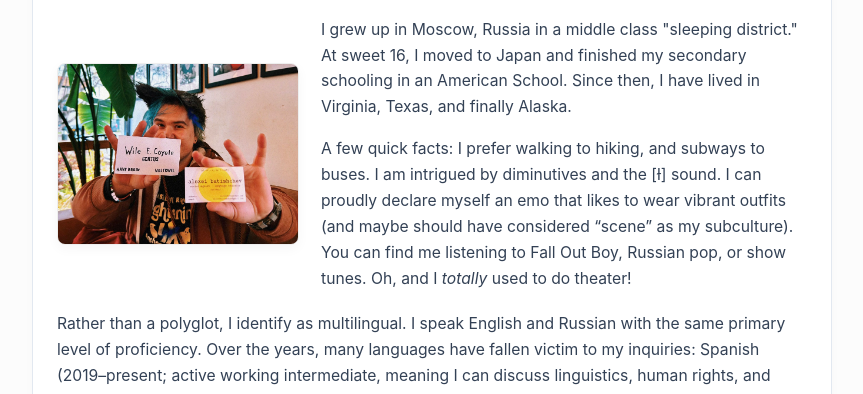
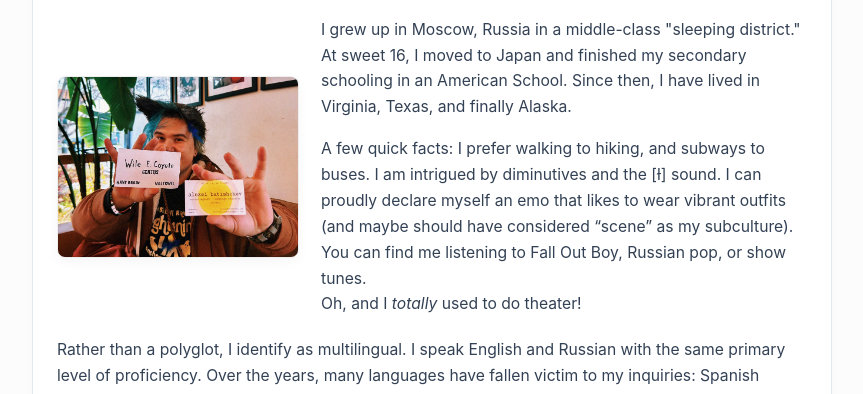
Before and after one commit to batishchev-exe/batishchev.github.io, a plain HTML site: page beyond.html in a window 1280 px wide. Shown: the part 706-1100 px from the top of the page, without its empty margins (208-1071 px from the left). Drawn offline with Linux system fonts and the light colour scheme.

Commit message:
Fix hyphenation and improve paragraph formatting
Corrected hyphenation in 'middle-class' and added a line break before 'Oh, and I totally used to do theater!'

```diff
--- a/beyond.html
+++ b/beyond.html
@@ -262,9 +262,9 @@
             <!-- 1st photo next to / after the names: Holding Wile E. Coyote & business cards -->
             <div class="media-row reverse">
                 <div class="media-row-text">
-                    <p>I grew up in Moscow, Russia in a middle class "sleeping district." At sweet 16, I moved to Japan and finished my secondary schooling in an American School. Since then, I have lived in Virginia, Texas, and finally Alaska.</p>
+                    <p>I grew up in Moscow, Russia in a middle-class "sleeping district." At sweet 16, I moved to Japan and finished my secondary schooling in an American School. Since then, I have lived in Virginia, Texas, and finally Alaska.</p>
 
-                <p>A few quick facts: I prefer walking to hiking, and subways to buses. I am intrigued by diminutives and the [ɫ] sound. I can proudly declare myself an emo that likes to wear vibrant outfits (and maybe should have considered “scene” as my subculture). You can find me listening to Fall Out Boy, Russian pop, or show tunes. Oh, and I <em>totally</em> used to do theater!</p>
+                <p>A few quick facts: I prefer walking to hiking, and subways to buses. I am intrigued by diminutives and the [ɫ] sound. I can proudly declare myself an emo that likes to wear vibrant outfits (and maybe should have considered “scene” as my subculture). You can find me listening to Fall Out Boy, Russian pop, or show tunes. <br>Oh, and I <em>totally</em> used to do theater!</p>
                 </div>
                 <div class="media-row-img">
                     <img src="WileECoyoteCard.jpeg" alt="Alexei playfully holding up business cards including Wile E. Coyote Genius.">
```
